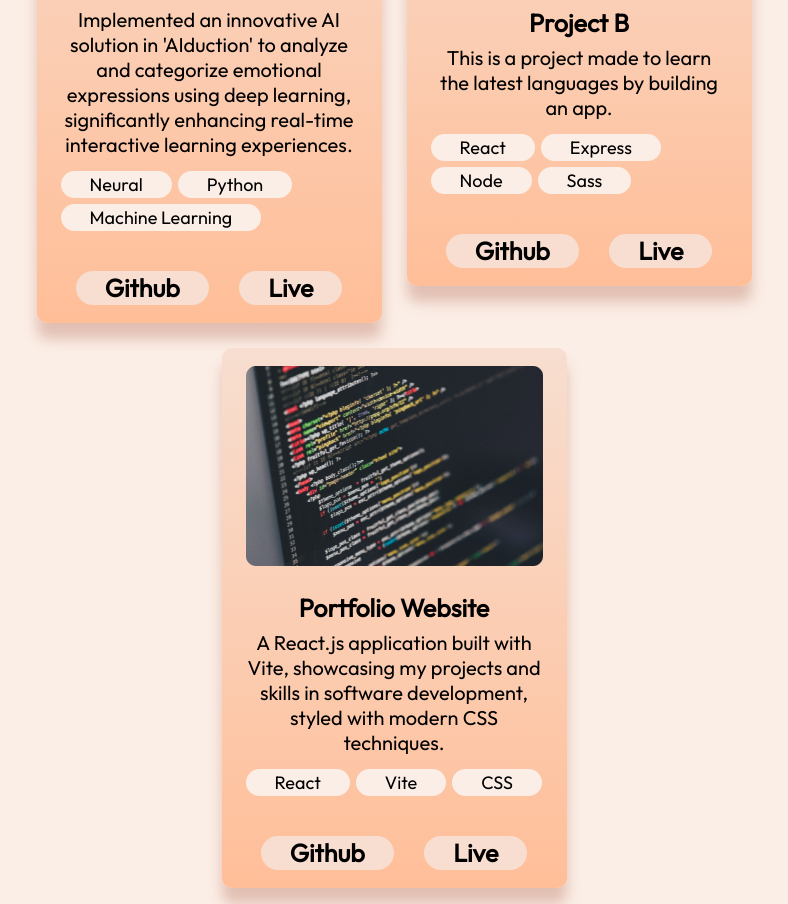
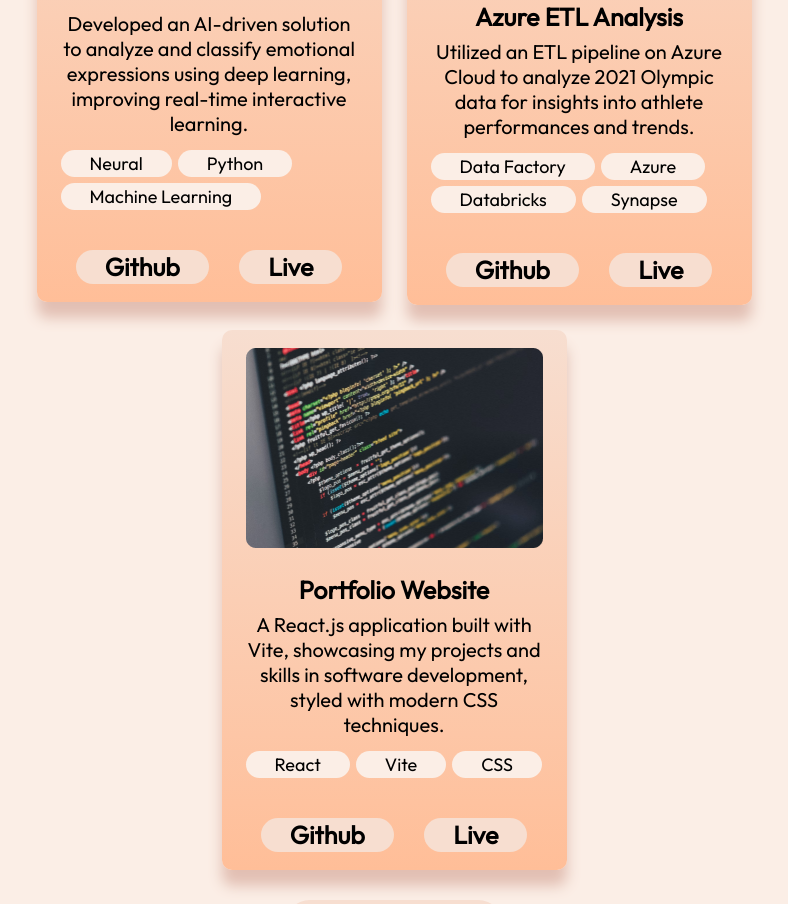
Before and after one commit to prince3453/portfolio-prince, a React (Vite) app: page / in a window 1280 px wide. Shown: the part 3400-4304 px from the top of the page, without its empty margins (246-1034 px from the left). Built offline with nearby package versions, Linux system fonts and the light colour scheme.

Commit message:
added the details as well as Projects

```diff
--- a/index.html
+++ b/index.html
@@ -2,7 +2,7 @@
 <html lang="en">
   <head>
     <meta charset="UTF-8" />
-    <link rel="icon" type="image/png" href="public/favicon.ico" />
+    <link rel="icon" type="image/png" href="/favicon.ico" />
     <meta name="viewport" content="width=device-width, initial-scale=1.0" />
     <title>Prince Ghoghari | Software Developer</title>
   </head>
--- a/src/component/Project/Project.jsx
+++ b/src/component/Project/Project.jsx
@@ -15,7 +15,7 @@ export const Project =() => {
                 }
             </div>
             <div className={styles.textother}>
-                <a href="https://github.com/prince3453?tab=repositories">Other Projects</a>
+                <a className={styles.otherlink} href="https://github.com/prince3453?tab=repositories">Other Projects</a>
             </div>
         </section>
     );
--- a/src/component/Project/Project.module.css
+++ b/src/component/Project/Project.module.css
@@ -6,6 +6,16 @@
     margin-left: 10%;
     margin-right: 10%;
 
+}
+
+.otherlink{
+    text-decoration: none;
+    color: var(--color-text);
+    font-size: 25px;
+    font-weight: 600;
+    border-radius: 100px;
+    background: var(--color-primary);
+    padding: 10px 29px;
 }
 .textother{
     text-align: center;
--- a/src/data/project.json
+++ b/src/data/project.json
@@ -2,16 +2,16 @@
     {
         "title": "A.I. Duction",
         "imageSrc": "projects/project.png",
-        "description": "Implemented an innovative AI solution in 'AIduction' to analyze and categorize emotional expressions using deep learning, significantly enhancing real-time interactive learning experiences.",
+        "description": "Developed an AI-driven solution to analyze and classify emotional expressions using deep learning, improving real-time interactive learning.",
         "skills": ["Neural", "Python", "Machine Learning"],
         "demo": "https://github.com/prince3453/AIducation",
         "source": "https://github.com/prince3453/AIducation"
     },
     {
-        "title": "Project B",
+        "title": "Olympic Insights 2021: Azure ETL Analysis",
         "imageSrc": "projects/project.png",
-        "description": "This is a project made to learn the latest languages by building an app.",
-        "skills": ["React", "Express", "Node", "Sass"],
+        "description": "Utilized an ETL pipeline on Azure Cloud to analyze 2021 Olympic data for insights into athlete performances and trends.",
+        "skills": ["Data Factory", "Azure", "Databricks", "Synapse"],
         "demo": "https://www.example.com",
         "source": "https://www.github.com"
     },
@@ -21,6 +21,6 @@
         "description": "A React.js application built with Vite, showcasing my projects and skills in software development, styled with modern CSS techniques.",
         "skills": ["React", "Vite", "CSS"],
         "demo": "https://github.com/prince3453/portfolio-prince",
-        "source": "https://www.github.com"
+        "source": "https://prince3453.github.io/portfolio-prince/"
     }
 ]
```
Also changed, not shown: 1 other file (tests, documents, lock files or other folders).
